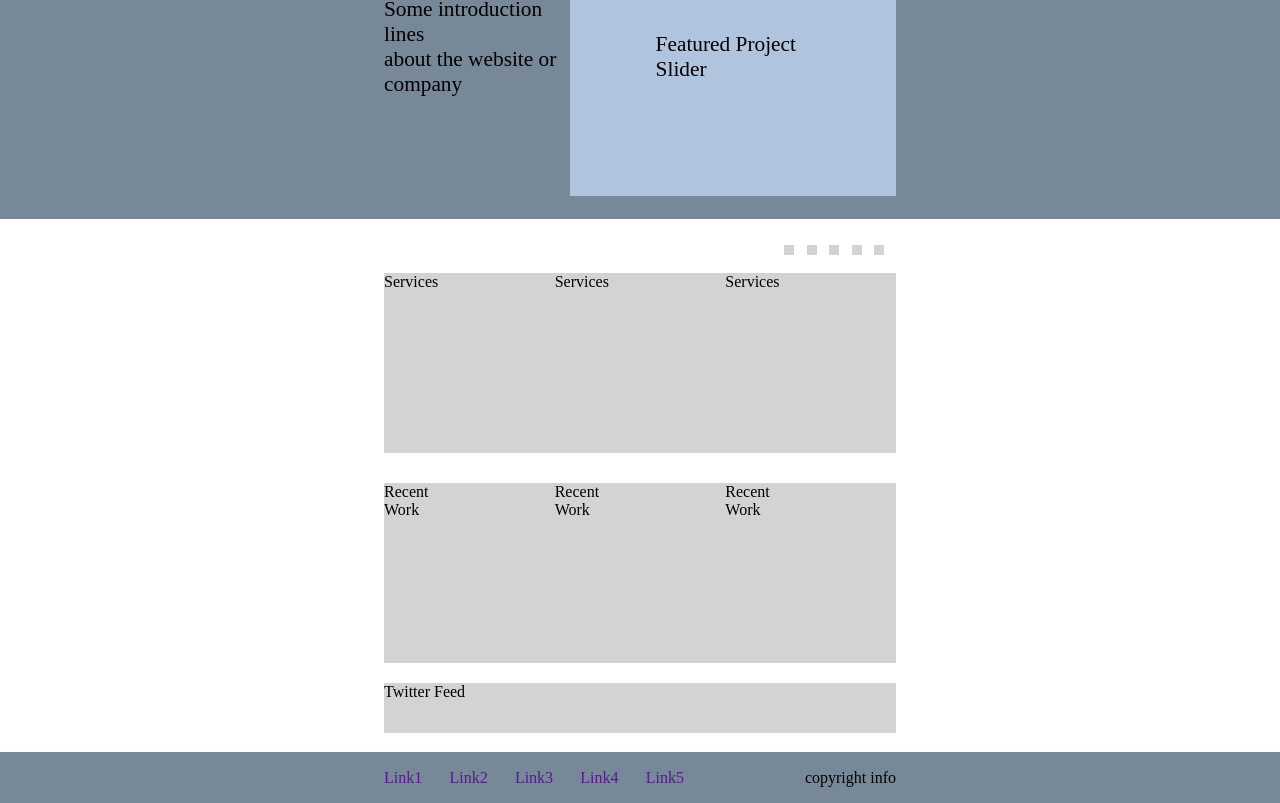
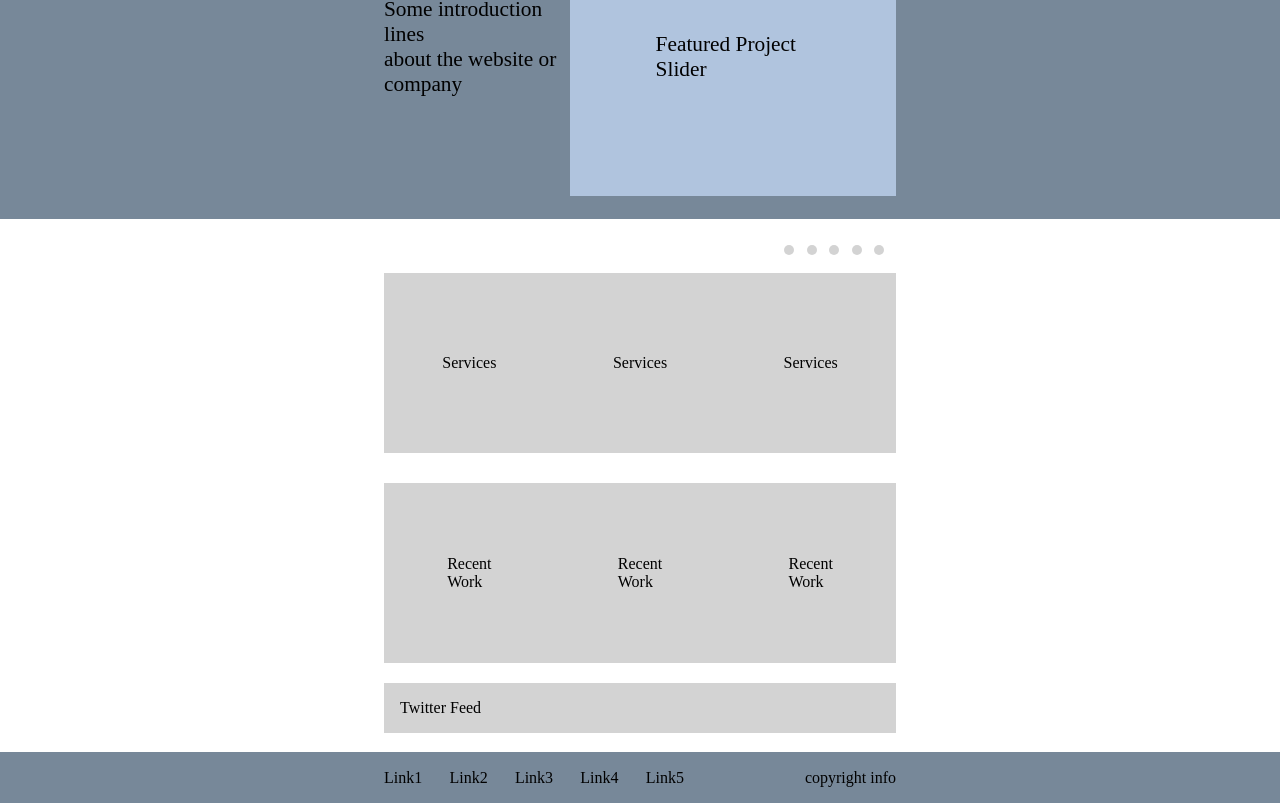
Before and after one commit to trishashang11/flex_display, a plain HTML site: page index.html in a window 1280 px wide. Shown: the part 154-957 px from the top of the page. Drawn offline with Linux system fonts and the light colour scheme.

Commit message:
flex css

```diff
--- a/index.html
+++ b/index.html
@@ -10,7 +10,7 @@
 <body>
     <div class="top-bg">
         <div class="wrapper">
-    <div class="header">
+    <header>
         <div class="box1">
             <h1>Logo</h1>
         </div>
@@ -25,8 +25,8 @@
                 </ul>
             </nav>
         </div>
-    </div>
-    <div class="header2">
+    </header>
+    <section>
         <div class="box3">
            <p>Intro</p>
            <p>Some introduction lines<br>about the website or <br>company</p>
@@ -34,7 +34,7 @@
         <div class="box4">
             <p>Featured Project<br>Slider</p>
         </div>
-    </div>
+    </section>
     <div class="cir-btn">
         <div class="btn"></div>
         <div class="btn"></div>
@@ -43,17 +43,17 @@
         <div class="btn"></div>
     </div>
         <div class="gal-sec1">
-        <div class="box">Services</div>
-        <div class="box">Services</div>
-        <div class="box">Services</div>
+        <div class="box"><p>Services</p></div>
+        <div class="box"><p>Services</p></div>
+        <div class="box"><p>Services</p></div>
     </div>
     <div class="gal-sec2">
-        <div class="box">Recent<br>Work</div>
-        <div class="box">Recent<br>Work</div>
-        <div class="box">Recent<br>Work</div>
+        <div class="box"><p>Recent<br>Work<p></div>
+        <div class="box"><p>Recent<br>Work<p></div>
+        <div class="box"><p>Recent<br>Work<p></div>
     </div>
-    <div class="feed">Twitter Feed</div>
-    <div class="footer">
+    <article>Twitter Feed</article>
+    <footer>
         <div class="boxf">
             <nav>
                 <ul>
@@ -68,7 +68,7 @@
         <div class="boxf2">
             <p>copyright info</p>
         </div>
-    </div>
+    </footer>
 </div>
 </div>
 <div class="bottom-bg"></div>
--- a/style.css
+++ b/style.css
@@ -20,7 +20,7 @@ div.wrapper{
     /* border: 1px solid yellow; */
 }
 
-div.header{
+header{
     display: flex;
     /* border: 1px solid black; */
     width: 100%;
@@ -46,8 +46,9 @@ li {
 }
 a{
     text-decoration: none;
+    color: black;
 }
-div.header2{
+section{
     display: flex;
     justify-content: space-between;
     /* border: 1px solid black; */
@@ -83,13 +84,23 @@ div.cir-btn .btn{
     background-color: lightgrey;
     width: 10px;
     height: 10px;
-    /* border-radius: 20px; */
+    border-radius: 20px;
 }
 div.gal-sec1{
     display: flex;
     justify-content:space-between;
     margin: 0 0 30px;
     /* border: 1px solid red; */
+}
+div.gal-sec1 .box{
+    justify-content: center;
+    align-items: center;
+    display: flex;
+}
+div.gal-sec2 .box{
+    justify-content: center;
+    align-items: center;
+    display: flex;
 }
 div.gal-sec2{
     display: flex;
@@ -108,13 +119,13 @@ div.gal-sec2 .box{
     background-color: lightgrey;
     /* border: 1px solid black; */
 }
-div.feed{
-    width: 100%;
-    height: 50px;
+article{
+    width: auto;
+    padding: 16px;
     background-color: lightgrey;
     margin:20px 0;
 }
-div.footer{
+footer{
     display: flex;
     height: 50px;
     /* border: 1px solid blue; */
```
